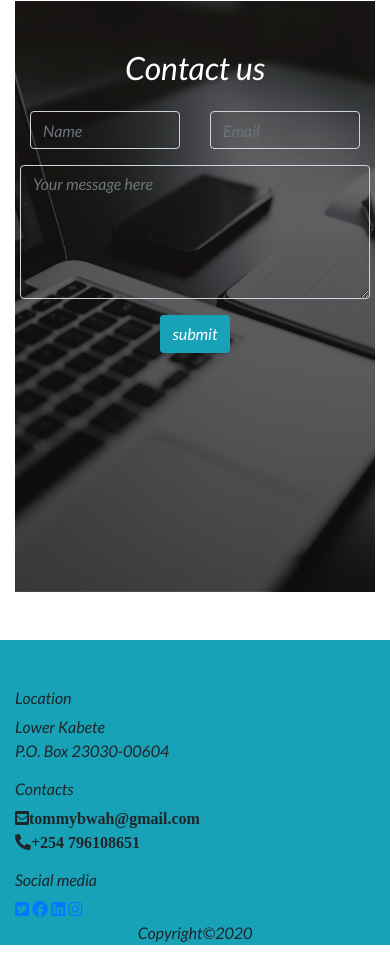
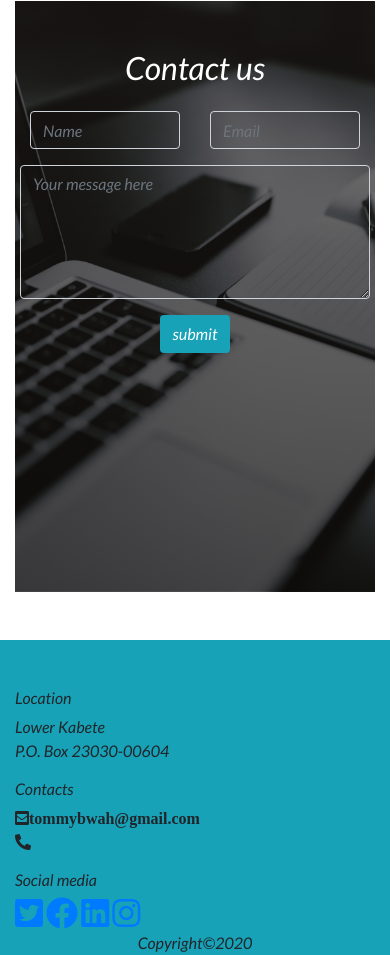
Before and after one commit to tomito26/portfolio, a plain HTML site: page contact/index.html in a window 390 px wide. Shown: the part 1005-1960 px from the top of the page. Drawn offline with Linux system fonts and the light colour scheme; some packages are replaced by stand-ins of ours.

Commit message:
removed the phone number and increased the size of the fontawesome icons

```diff
--- a/contact/index.html
+++ b/contact/index.html
@@ -76,15 +76,15 @@
                     <h6>Contacts</h6>
                     <ul>
                         <li><i class="fas fa-envelope-square">tommybwah@gmail.com</i></li>
-                        <li><i class="fas fa-phone-alt">+254 796108651</i></li>
+                        <li><i class="fas fa-phone-alt"></i></li>
                     </ul>
                 </div>
                 <div class="col-md-4">
                     <h6>Social media</h6>
-                    <a href="https://twitter.com/Ingasiathomas"><i class="fab fa-twitter-square"></i></a>
-                    <a href="https://www.facebook.com/thomas.khaemba.1"><i class="fab fa-facebook"></i></a>
-                    <a href="https://www.linkedin.com/in/thomas-ingasia-93a87a169/"><i class="fab fa-linkedin"></i></a>
-                    <a href="https://www.instagram.com/thomas_khaemba/"><i class="fab fa-instagram"></i></a>
+                    <a href="https://twitter.com/Ingasiathomas"><i class="fab fa-twitter-square fa-2x"></i></a>
+                    <a href="https://www.facebook.com/thomas.khaemba.1"><i class="fab fa-facebook fa-2x"></i></a>
+                    <a href="https://www.linkedin.com/in/thomas-ingasia-93a87a169/"><i class="fab fa-linkedin fa-2x"></i></a>
+                    <a href="https://www.instagram.com/thomas_khaemba/"><i class="fab fa-instagram fa-2x"></i></a>
                 </div>
             </div>
         </div>
@@ -95,5 +95,14 @@
     <script src="../js/jquery-3.5.1.min.js"></script>
     <script src="../js/bootstrap.min.js"></script>
     <script src="../js/script.js"></script>
+    <!-- The core Firebase JS SDK is always required and must be listed first -->
+    <script src="/__/firebase/7.17.2/firebase-app.js"></script>
+
+    <!-- TODO: Add SDKs for Firebase products that you want to use
+        https://firebase.google.com/docs/web/setup#available-libraries -->
+    <script src="/__/firebase/7.17.2/firebase-analytics.js"></script>
+
+    <!-- Initialize Firebase -->
+    <script src="/__/firebase/init.js"></script>
 </body>
 </html>
```
Also changed, not shown: about/index.html (+10 -1 lines), index.html (+10 -1 lines).
